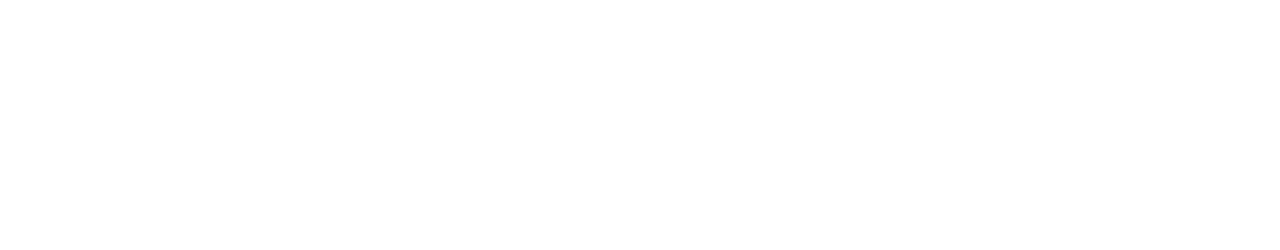
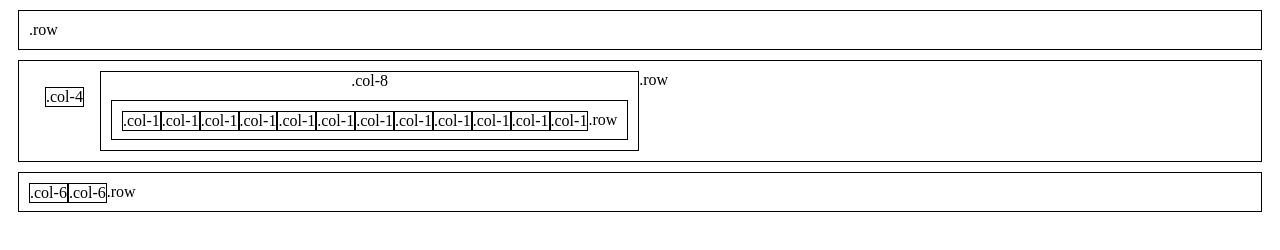
Before and after one commit to amerriman/css-grid-system, a plain HTML site: page index.html in a window 1280 px wide. Drawn offline with Linux system fonts and the light colour scheme.

Commit message:
basic layout

```diff
--- a/index.html
+++ b/index.html
@@ -2,10 +2,35 @@
 <html>
   <head>
     <meta charset="utf-8">
-    <script type="text/javascript" src="script.js"></script>
-    <title></title>
+    <link rel="stylesheet" type="text/css" href="style.css">
+    <title>grid</title>
   </head>
   <body>
-
+  <div class="container">
+  <div class="row">.row</div>
+    <div class="row clearfix">.row
+      <div class="col-4">.col-4</div>
+      <div class="col-8">.col-8
+        <div class="row">.row
+          <div class="col-1">.col-1</div>
+          <div class="col-1">.col-1</div>
+          <div class="col-1">.col-1</div>
+          <div class="col-1">.col-1</div>
+          <div class="col-1">.col-1</div>
+          <div class="col-1">.col-1</div>
+          <div class="col-1">.col-1</div>
+          <div class="col-1">.col-1</div>
+          <div class="col-1">.col-1</div>
+          <div class="col-1">.col-1</div>
+          <div class="col-1">.col-1</div>
+          <div class=col-1>.col-1</div>
+        </div>
+      </div>
+    </div>
+    <div class="row">.row
+      <div class="col-6">.col-6</div>
+      <div class="col-6">.col-6</div>
+    </div>
+  </div>
   </body>
 </html>
--- a/style.css
+++ b/style.css
@@ -0,0 +1,54 @@
+.container {
+  width: 100%;
+  box-sizing: border-box;
+}
+
+.clearfix {
+  overflow: auto;
+}
+
+.row{
+border: 1px black solid;
+padding: 10px;
+margin: 10px;
+text-align: left;
+min-height: 1px;
+}
+
+.col-1 {
+border: 1px black solid;
+float:left;
+text-align: center;
+min-height: 1px;
+/*margin: 1em;*/
+
+}
+
+.col-4 {
+border: 1px black solid;
+text-align: center;
+display: inline-block;
+min-height: 1px;
+float:left;
+margin: 1em;
+
+}
+
+.col-6 {
+border: 1px black solid;
+display: inline-block;
+text-align: center;
+min-height: 1px;
+float:left;
+/*margin: 1em;*/
+
+}
+
+.col-8 {
+border: 1px black solid;
+text-align: center;
+display: inline-block;
+min-height: 1px;
+float:left;
+
+}
```
